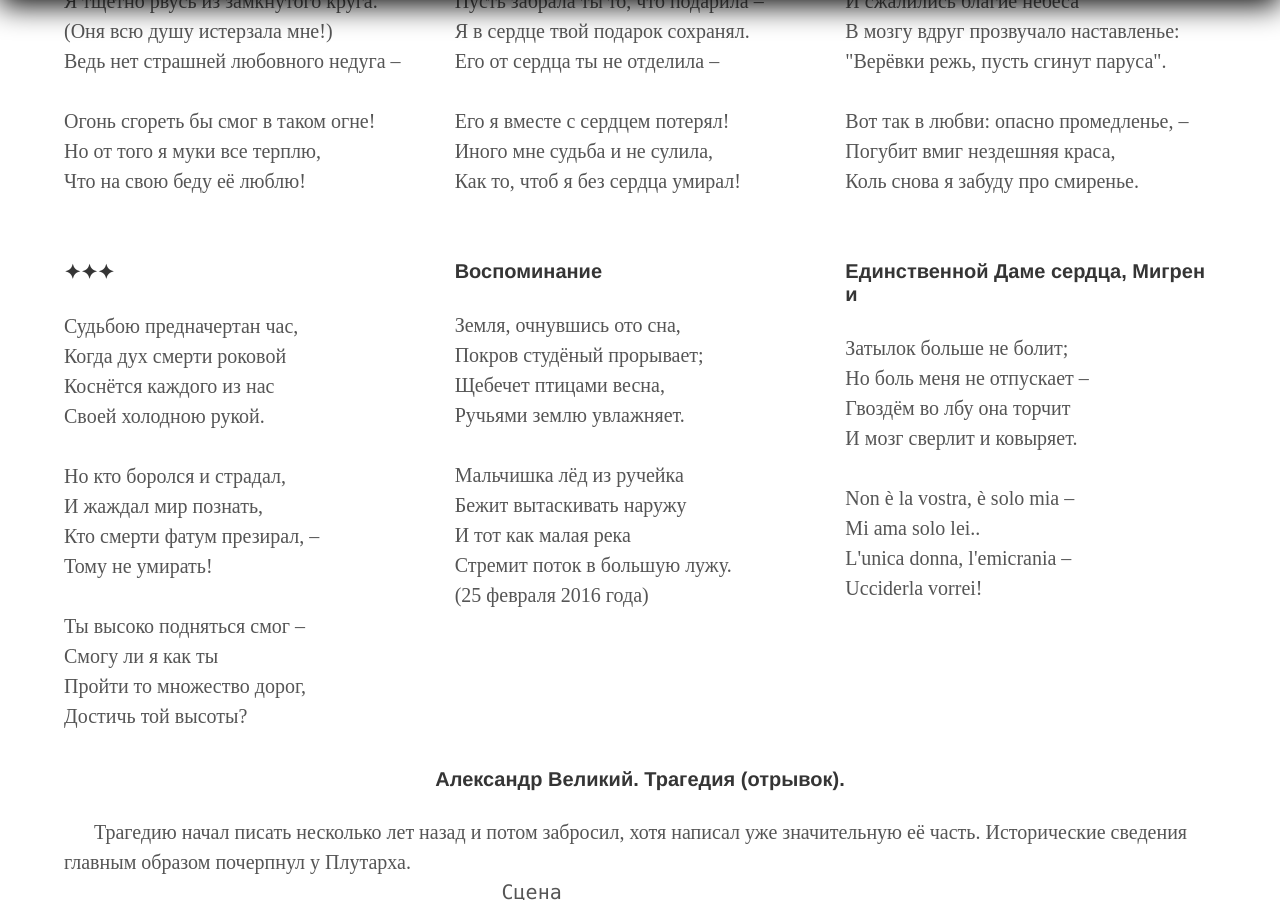
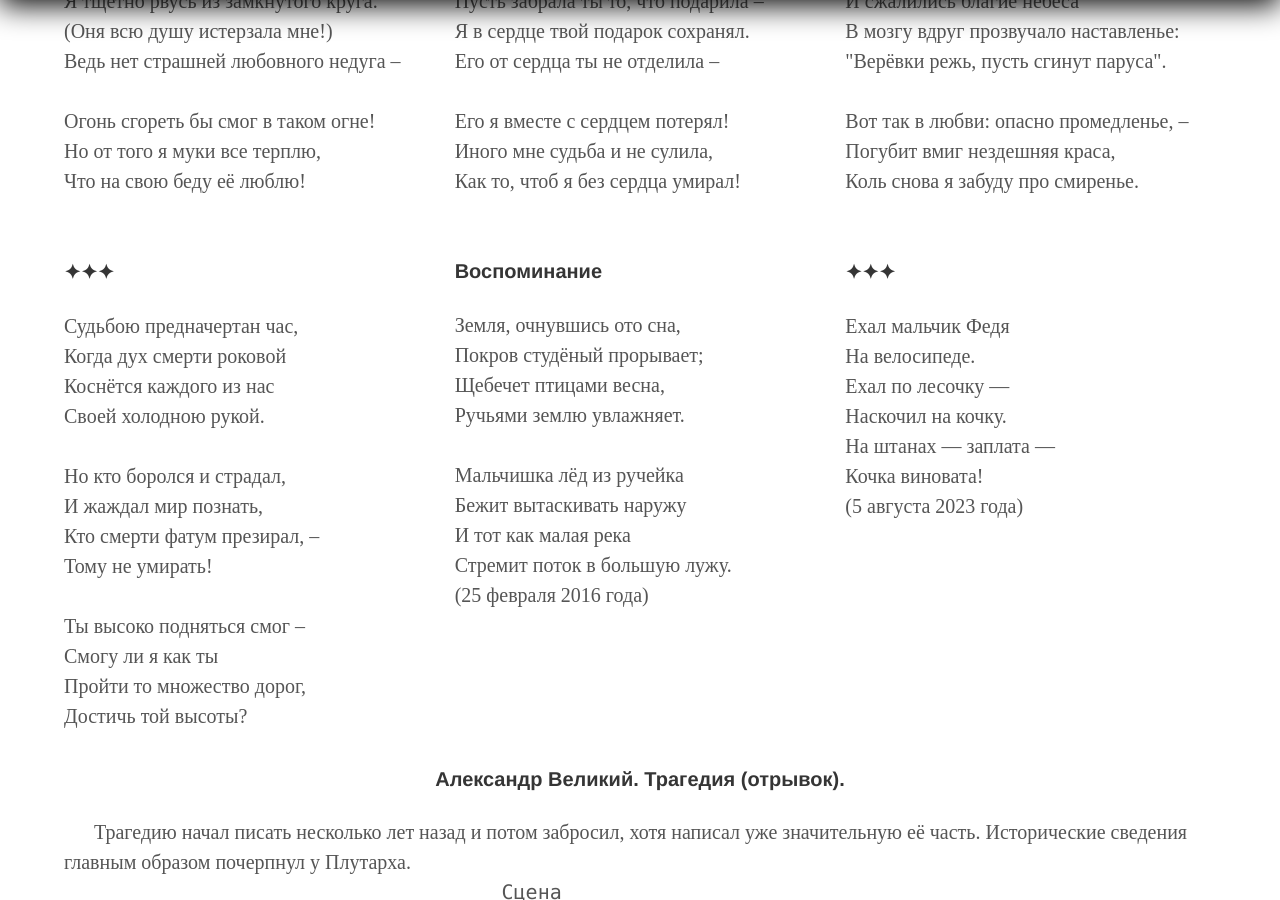
Before and after one commit to postolny/postolny.github.io, a Jekyll site: the page built from _pages/poesia.html, in a window 1280 px wide and 900 px high, scrolled down 2523 px. Built offline with Jekyll 4.4.1, drawn with Linux system fonts in a browser that asks for light colours.

Commit message:
Add files via upload

```diff
--- a/_pages/poesia.html
+++ b/_pages/poesia.html
@@ -83,8 +83,8 @@ permalink: /poesia/
         <p>Земля, очнувшись ото сна,<br>Покров студёный прорывает;<br>Щебечет птицами весна,<br>Ручьями землю увлажняет.<br><br>Мальчишка лёд из ручейка<br>Бежит вытаскивать наружу<br>И тот как малая река<br>Стремит поток в большую лужу.<br>(25 февраля 2016 года)</p>
       </div>
       <div class="column">
-        <h4>Единственной Даме сердца, Мигрени</h4>
-        <p>Затылок больше не болит;<br>Но боль меня не отпускает –<br>Гвоздём во лбу она торчит<br>И мозг сверлит и ковыряет.<br><br>Non è la vostra, è solo mia –<br>Mi ama solo lei..<br>L'unica donna, l'emicrania –<br>Ucciderla vorrei!</p>
+        <h4>✦✦✦</h4>
+        <p>Ехал мальчик Федя<br>На велосипеде.<br>Ехал по лесочку —<br>Наскочил на кочку.<br>На штанах — заплата —<br>Кочка виновата!<br>(5 августа 2023 года)</p>
       </div>
     </div>
   </div>
```
